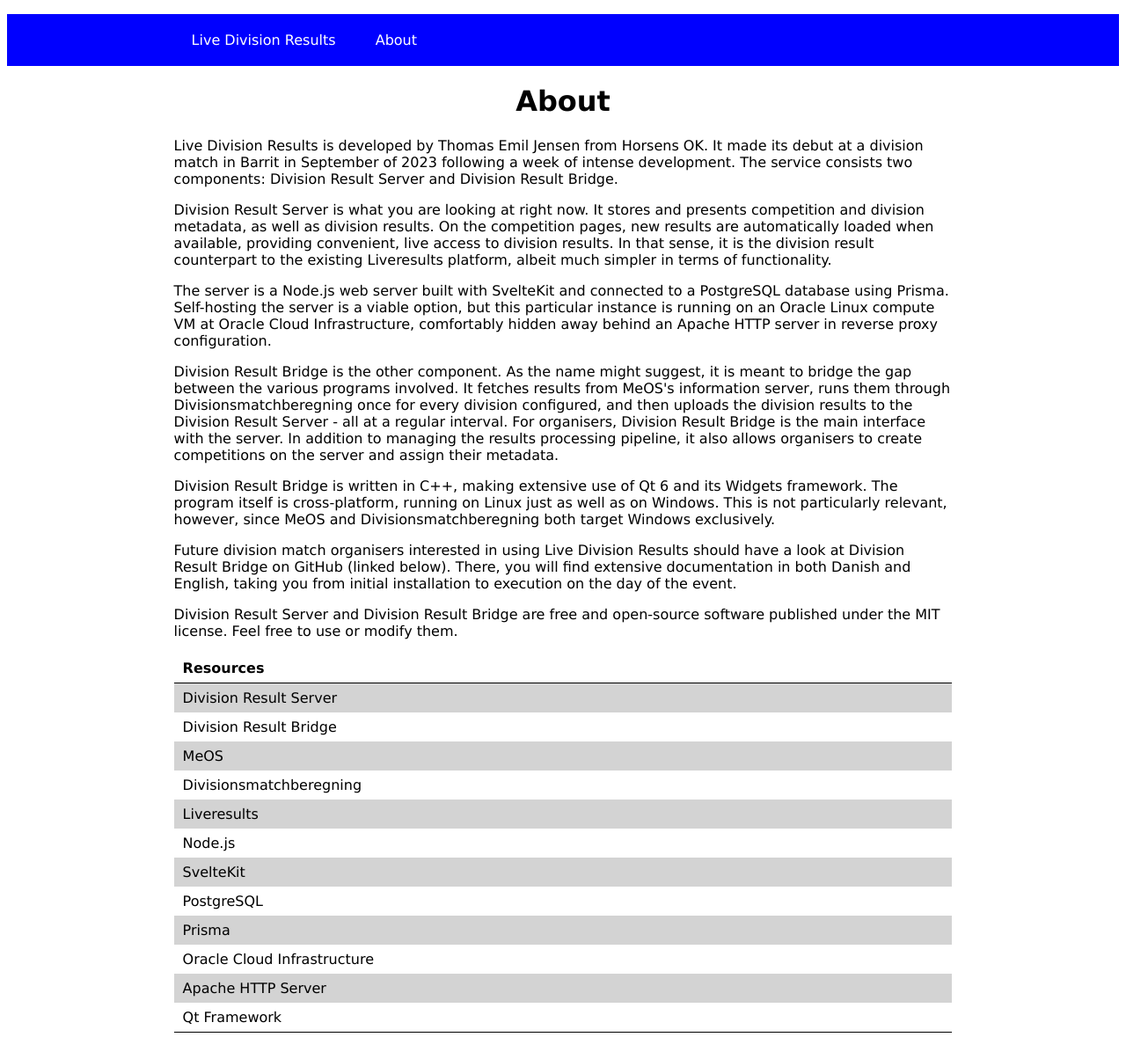
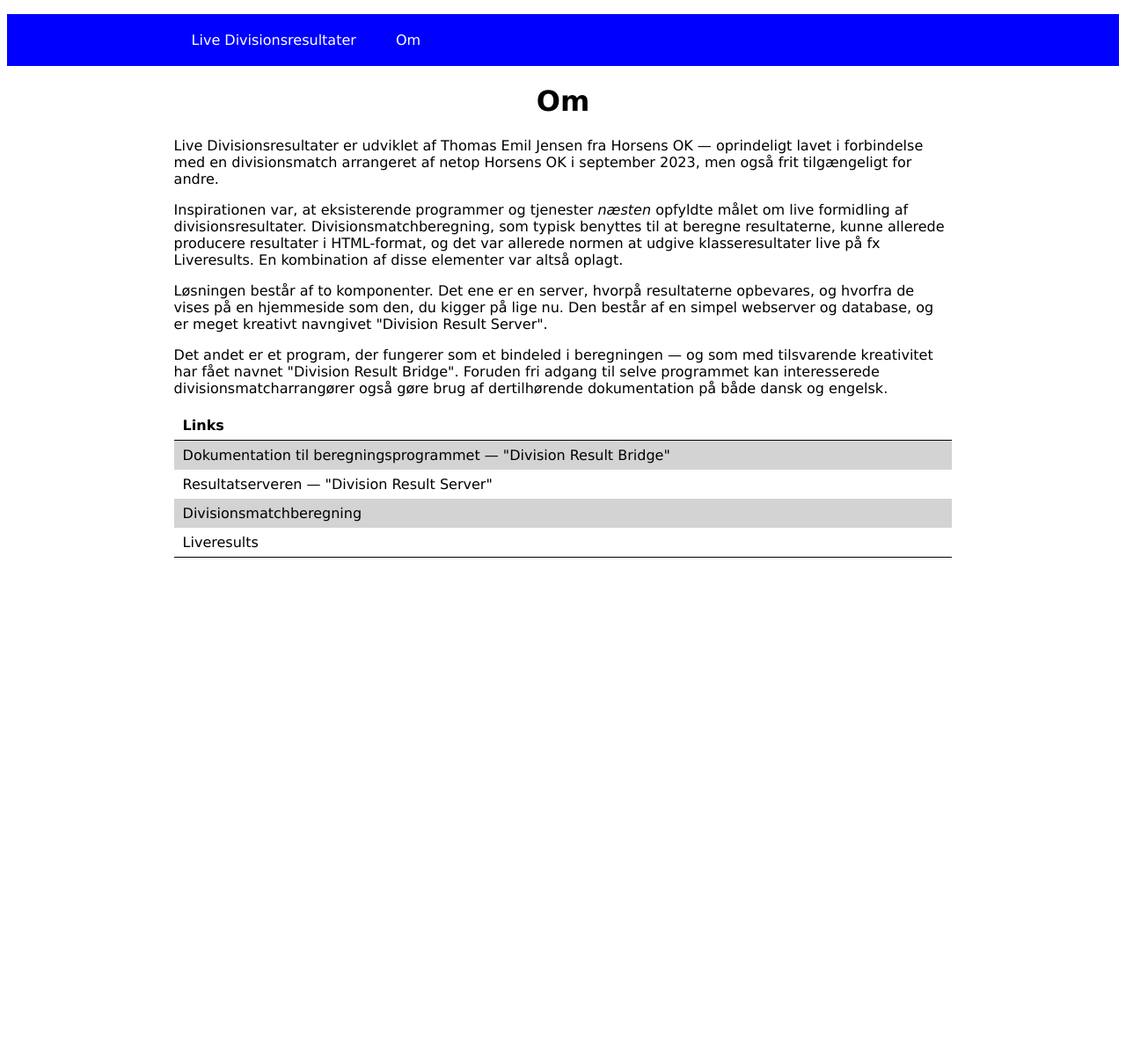
Before and after one commit to Thomilist/division-result-server, a SvelteKit app: page /about in a window 1280 px wide. Shown: the top 1204 px of the page at 88% size. After the commit the page ends 800 px from the top, so only its background shows below. Built offline with nearby package versions, Linux system fonts and the light colour scheme.

Commit message:
Translate to Danish
- Better reflects vast majority of users

Also:
- Updated the About page

```diff
--- a/src/lib/DivisionResult.svelte
+++ b/src/lib/DivisionResult.svelte
@@ -51,7 +51,7 @@
     {#if division.resultsHtml}
 
         <p class="last-changed">
-            Last changed: {last_changed_text}
+            Sidst ændret: {last_changed_text}
         </p>
 
         <div class="division-result">
@@ -62,7 +62,7 @@
 
         <div class="error">
             <p class="frown">:(</p>
-            <p>No results for this division (yet)</p>
+            <p>Ingen resultater i denne division (endnu)</p>
         </div>
 
     {/if}
--- a/src/routes/+layout.svelte
+++ b/src/routes/+layout.svelte
@@ -5,8 +5,8 @@
 <div class="nav-bar">
     <nav class="nav-bar">
         <ul class="base">
-            <li><a class="nav-item" href="/">Live Division Results</a></li>
-            <li><a class="nav-item" href="/about">About</a></li>
+            <li><a class="nav-item" href="/">Live Divisionsresultater</a></li>
+            <li><a class="nav-item" href="/about">Om</a></li>
         </ul>
     </nav>
 </div>
--- a/src/routes/+page.svelte
+++ b/src/routes/+page.svelte
@@ -11,7 +11,7 @@
 </style>
 
 <svelte:head>
-    <title>Live Division Results</title>
+    <title>Live Divisionsresultater</title>
 </svelte:head>
 
 <div class="base">
@@ -24,7 +24,7 @@
     {:else if data.competitions_today.length <= 0}
         <div class="error">
             <p class="frown">:(</p>
-            <p>No competitions to show</p>
+            <p>Ingen konkurrencer at vise</p>
         </div>
     {/if}
 </div>
--- a/src/routes/about/+page.svelte
+++ b/src/routes/about/+page.svelte
@@ -1,5 +1,5 @@
 <svelte:head>
-    <title>About - Live Division Results</title>
+    <title>Om - Live Divisionsresultater</title>
 </svelte:head>
 
 <style lang="scss">
@@ -8,68 +8,42 @@
 </style>
 
 <div class="base">
-    <h1>About</h1>
+    <h1>Om</h1>
 
     <p>
-        Live Division Results is developed by Thomas Emil Jensen from Horsens OK.
-        It made its debut at a division match in Barrit in September of 2023 following a week of intense development.
-        The service consists two components: Division Result Server and Division Result Bridge.
+        Live Divisionsresultater er udviklet af Thomas Emil Jensen fra Horsens OK
+        &mdash; oprindeligt lavet i forbindelse med en divisionsmatch arrangeret af netop Horsens OK i september 2023,
+        men også frit tilgængeligt for andre.
     </p>
 
     <p>
-        Division Result Server is what you are looking at right now.
-        It stores and presents competition and division metadata, as well as division results.
-        On the competition pages, new results are automatically loaded when available, providing convenient, live access to division results.
-        In that sense, it is the division result counterpart to the existing Liveresults platform, albeit much simpler in terms of functionality.
+        Inspirationen var, at eksisterende programmer og tjenester <i>næsten</i> opfyldte målet om live formidling af divisionsresultater.
+        Divisionsmatchberegning, som typisk benyttes til at beregne resultaterne, kunne allerede producere resultater i HTML-format,
+        og det var allerede normen at udgive klasseresultater live på fx Liveresults.
+        En kombination af disse elementer var altså oplagt.
     </p>
 
     <p>
-        The server is a Node.js web server built with SvelteKit and connected to a PostgreSQL database using Prisma.
-        Self-hosting the server is a viable option, but this particular instance is running on an Oracle Linux compute VM at Oracle Cloud Infrastructure,
-        comfortably hidden away behind an Apache HTTP server in reverse proxy configuration.
+        Løsningen består af to komponenter.
+        Det ene er en server, hvorpå resultaterne opbevares, og hvorfra de vises på en hjemmeside som den, du kigger på lige nu.
+        Den består af en simpel webserver og database, og er meget kreativt navngivet "Division Result Server".
     </p>
 
     <p>
-        Division Result Bridge is the other component.
-        As the name might suggest, it is meant to bridge the gap between the various programs involved.
-        It fetches results from MeOS's information server,
-        runs them through Divisionsmatchberegning once for every division configured,
-        and then uploads the division results to the Division Result Server
-        - all at a regular interval.
-        For organisers, Division Result Bridge is the main interface with the server.
-        In addition to managing the results processing pipeline,
-        it also allows organisers to create competitions on the server and assign their metadata.
-    </p>
-
-    <p>
-        Division Result Bridge is written in C++,
-        making extensive use of Qt 6 and its Widgets framework.
-        The program itself is cross-platform, running on Linux just as well as on Windows.
-        This is not particularly relevant, however, since MeOS and Divisionsmatchberegning both target Windows exclusively.
-    </p>
-
-    <p>
-        Future division match organisers interested in using Live Division Results should have a look at Division Result Bridge on GitHub (linked below).
-        There, you will find extensive documentation in both Danish and English, taking you from initial installation to execution on the day of the event.
-    </p>
-
-    <p>
-        Division Result Server and Division Result Bridge are free and open-source software published under the MIT license.
-        Feel free to use or modify them.
+        Det andet er et program, der fungerer som et bindeled i beregningen
+        &mdash; og som med tilsvarende kreativitet har fået navnet "Division Result Bridge".
+        Foruden fri adgang til selve programmet kan interesserede divisionsmatcharrangører også gøre brug af dertilhørende dokumentation på både dansk og engelsk.
     </p>
 
     <table class="link-table">
         <tr class="header">
-            <th>Resources</th>
+            <th>Links</th>
         </tr>
         <tr class="content">
-            <td><a target="_blank" href="https://github.com/Thomilist/division-result-server">Division Result Server</a></td>
+            <td><a target="_blank" href="https://thomilist.github.io/division-result-bridge/">Dokumentation til beregningsprogrammet &mdash; "Division Result Bridge"</a></td>
         </tr>
         <tr class="content">
-            <td><a target="_blank" href="https://github.com/Thomilist/division-result-bridge">Division Result Bridge</a></td>
-        </tr>
-        <tr class="content">
-            <td><a target="_blank" href="https://www.melin.nu/meos/en/index.php">MeOS</a></td>
+            <td><a target="_blank" href="https://github.com/Thomilist/division-result-server">Resultatserveren &mdash; "Division Result Server"</a></td>
         </tr>
         <tr class="content">
             <td><a target="_blank" href="https://github.com/AndersKlinting/divisionsmatchberegning/">Divisionsmatchberegning</a></td>
@@ -77,26 +51,5 @@
         <tr class="content">
             <td><a target="_blank" href="https://liveresultat.orientering.se/index.php?lang=en">Liveresults</a></td>
         </tr>
-        <tr class="content">
-            <td><a target="_blank" href="https://nodejs.org/">Node.js</a></td>
-        </tr>
-        <tr class="content">
-            <td><a target="_blank" href="https://kit.svelte.dev/">SvelteKit</a></td>
-        </tr>
-        <tr class="content">
-            <td><a target="_blank" href="https://www.postgresql.org/">PostgreSQL</a></td>
-        </tr>
-        <tr class="content">
-            <td><a target="_blank" href="https://www.prisma.io/">Prisma</a></td>
-        </tr>
-        <tr class="content">
-            <td><a target="_blank" href="https://www.oracle.com/cloud/">Oracle Cloud Infrastructure</a></td>
-        </tr>
-        <tr class="content">
-            <td><a target="_blank" href="https://httpd.apache.org/">Apache HTTP Server</a></td>
-        </tr>
-        <tr class="content">
-            <td><a target="_blank" href="https://www.qt.io/">Qt Framework</a></td>
-        </tr>
     </table>
 </div>
--- a/src/routes/competition/[comp_id]/+page.svelte
+++ b/src/routes/competition/[comp_id]/+page.svelte
@@ -27,7 +27,7 @@
     {:else}
         <div class="error">
             <p class="frown">:(</p>
-            <p>There is nothing here</p>
+            <p>Der er ikke noget at se her</p>
         </div>
     {/if}
 </div>
```
Also changed, not shown: src/lib/Competition.svelte (+4 -4 lines), src/lib/CompetitionList.svelte (+4 -4 lines), src/lib/lastChangedText.ts (+4 -4 lines), 2 other files (tests, documents, lock files or other folders).
